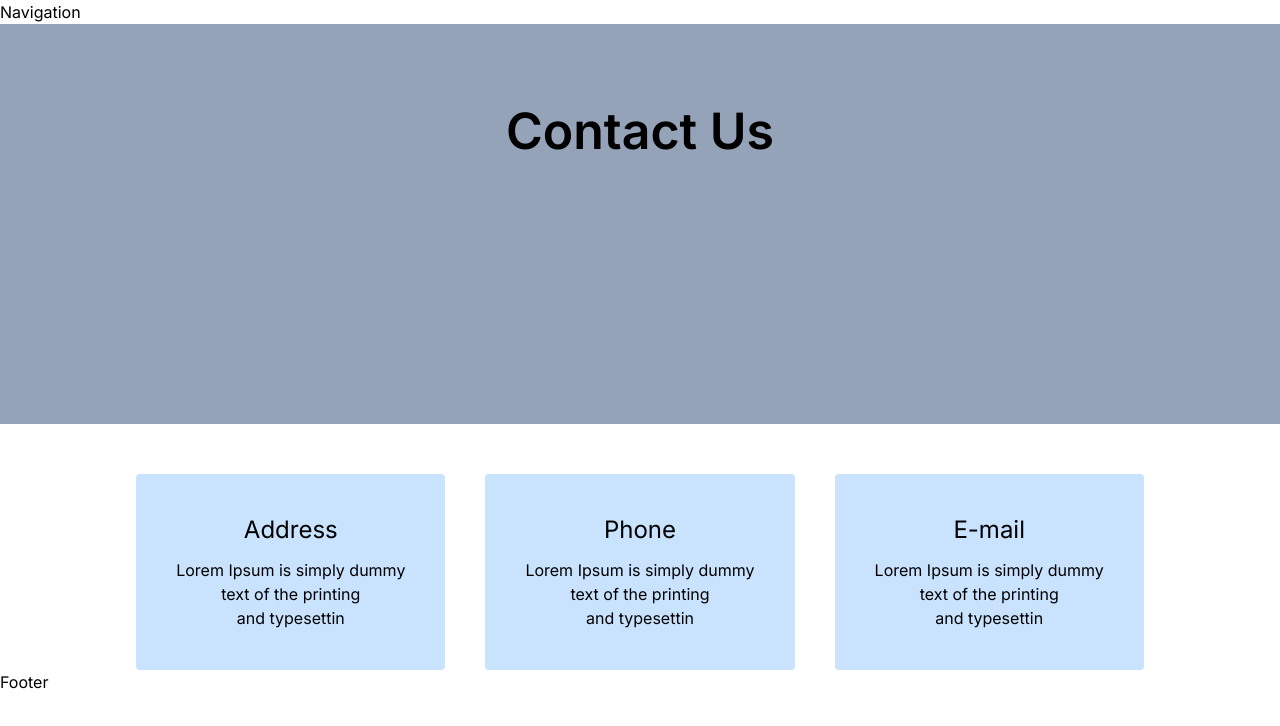
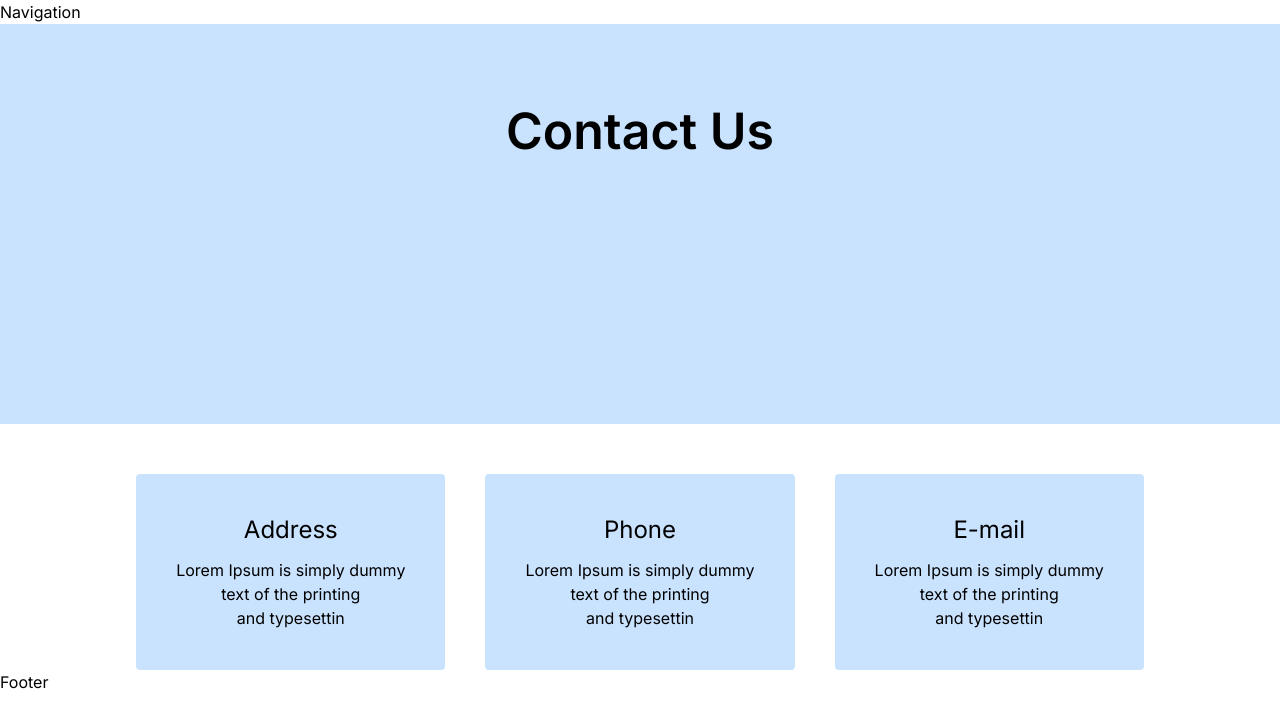
Before and after one commit to ncloudsolution/reacttourism, a Next.js app: page /contactus in a window 1280 px wide. Shown: the top 726 px of the page. Built offline with nearby package versions, Linux system fonts and the light colour scheme.

Commit message:
contact us

```diff
--- a/app/contactus/page.jsx
+++ b/app/contactus/page.jsx
@@ -6,7 +6,7 @@ const Contact = () => {
   const { vehicle, setVehical } = useContext(SingleVehicleContext);
   return (
     <>
-      <div className="bg-slate-400  h-[400px] flex flex-col">
+      <div className="bg-blue-300/50  h-[400px] flex flex-col">
         <h1 className="text-center text-[50px] pt-[70px] font-semibold">
           Contact Us
         </h1>
```
